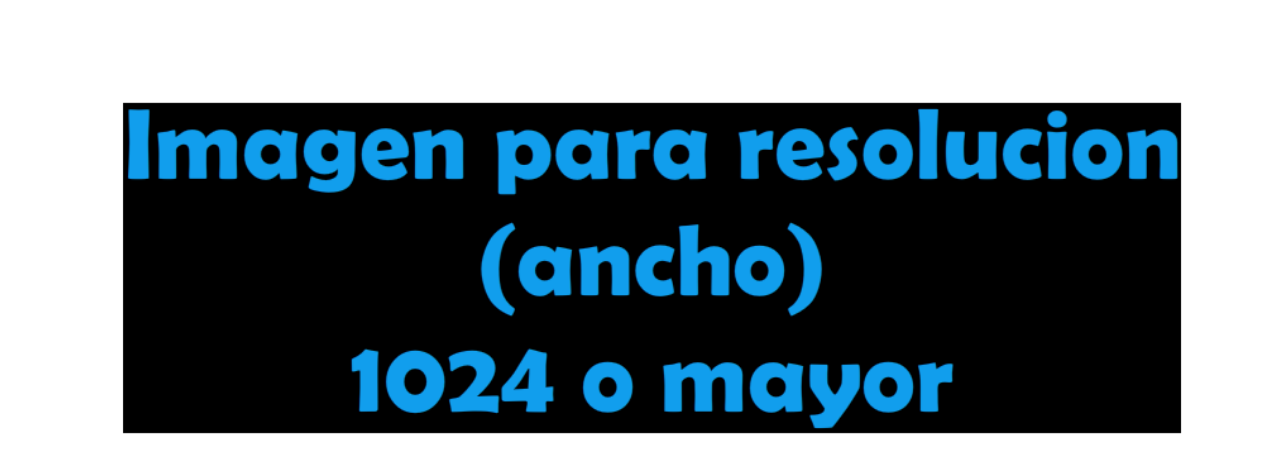
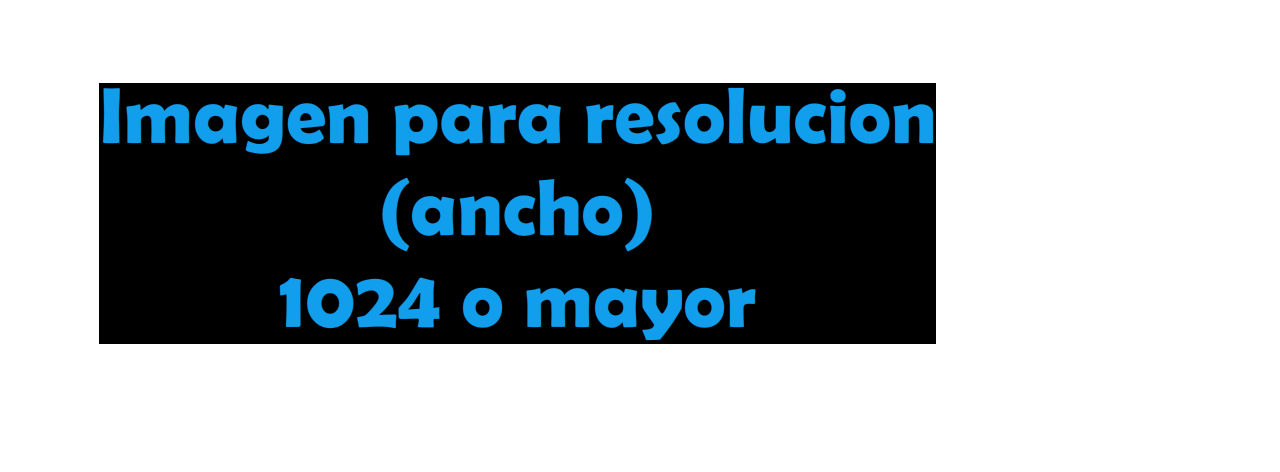
Before and after one commit to HTML5-Grupo-Facebook/img-resolution, a plain HTML site: page index.html in a window 1280 px wide. Drawn offline with nearby package versions, Linux system fonts and the light colour scheme.

Commit message:
pequeño ajuste para la imagen reseptiva a la pantalla del navegador

```diff
--- a/index.html
+++ b/index.html
@@ -22,16 +22,17 @@
 		</script>
 
 		<style>
-			#imagen{
-				width: 100%;
+            img {
+            	/* La imágen sigue siendo responsiva pero esto hace que la imagen tome su tamaño original y no se escale más allá de eso y así se evita el efecto de despixelado cuando la ventana del navegador se agranda mucho. */
+                max-width: 100%;
+  		        width: auto / 9; /* IE8 */
+            }
+
+			#imagen {
 				height: auto;
 			}
 		</style>
-
-
 	</head>
-
-
 
 	<body>
 		<img name="imagen" id="imagen" >
```
